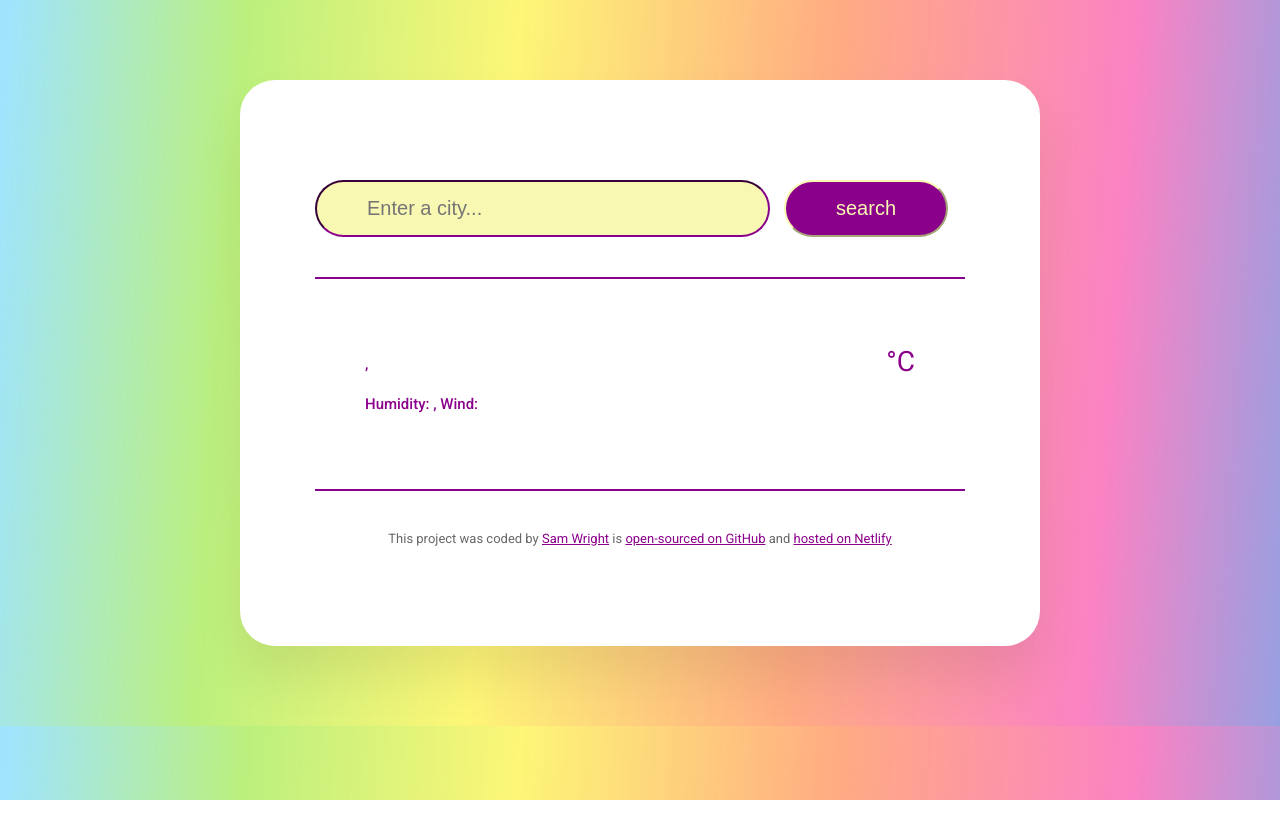
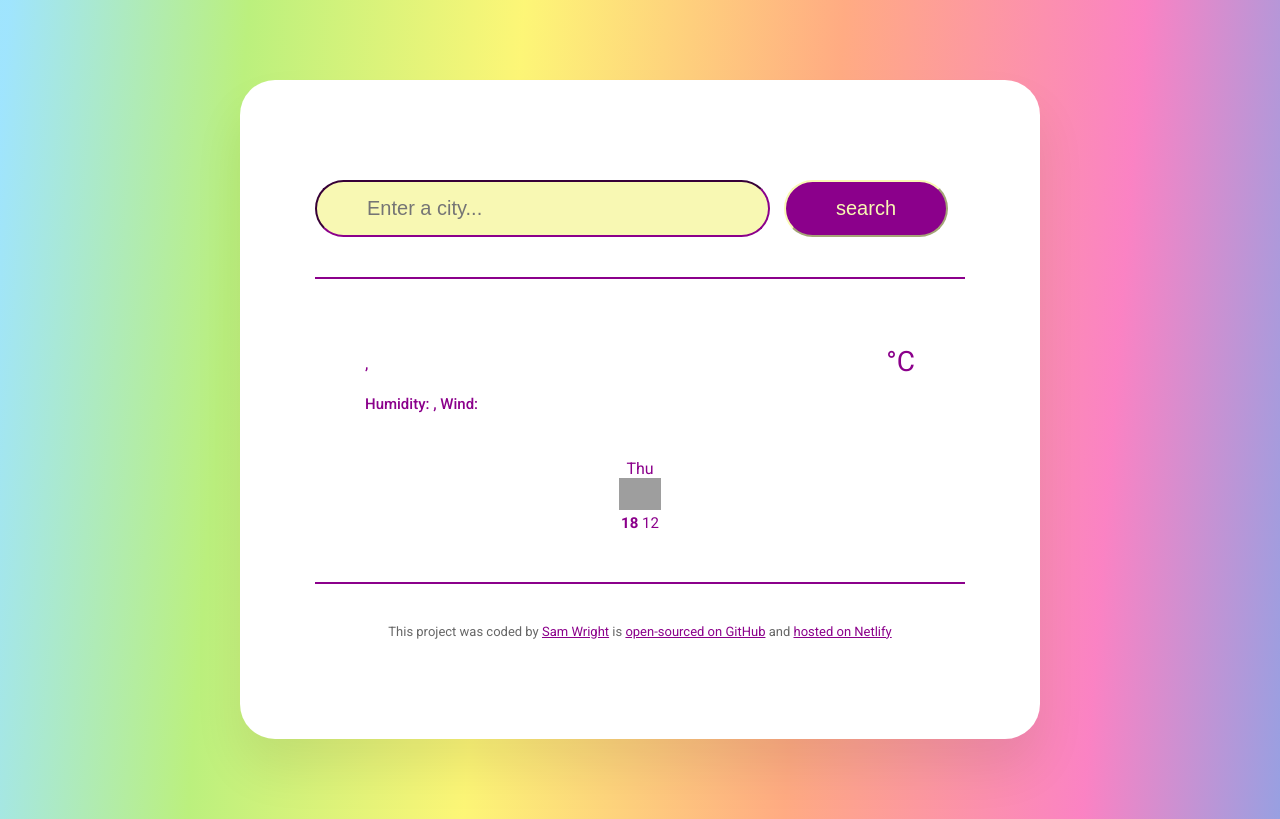
Before and after one commit to sam-apps-craft/Vanilla-Weather-Forecast, a plain HTML site: page index.html in a window 1280 px wide. Drawn offline with nearby package versions, Linux system fonts and the light colour scheme; no server answers; grey boxes are pictures that could not be loaded; a web font is replaced by a local one.

Commit message:
Added forecast HTML and CSS

```diff
--- a/index.html
+++ b/index.html
@@ -41,11 +41,25 @@
             </p>
           </div>
           <div class="weather-app-temperature-container">
-            <div id="icon">
-
-            </div>
+            <div id="icon"></div>
             <div class="weather-app-temperature" id="temperature"></div>
             <div class="weather-app-unit">°C</div>
+          </div>
+        </div>
+        <div class="weather-forecast">
+          <div class="row">
+            <div class="col-2">
+              <div class="weather-forecast-date">Thu</div>
+              <img
+                src="http://shecodes-assets.s3.amazonaws.com/api/weather/icons/few-clouds-night.png"
+                alt=""
+                width="42px"
+              />
+              <div class="weather-forecast-temperatures">
+                <span class="weather-forecast-temperature-max"> 18 </span>
+                <span class="weather-forecast-temperature-min"> 12 </span>
+              </div>
+            </div>
           </div>
         </div>
       </main>
--- a/src/index.css
+++ b/src/index.css
@@ -95,6 +95,26 @@ main {
   font-size: 28px;
 }
 
+.weather-forecast {
+  margin-top: 20px;
+  text-align: center;
+}
+
+.weather-forecast-date {
+  font-size: 16px;
+}
+
+.weather-forecast-temperatures {
+  font-size: 15px;
+}
+
+.weather-forecast-temperature-max {
+  font-weight: bold;
+}
+.weather-forecast-temperatures-min {
+  opacity: 0.3;
+}
+
 footer {
   border-top: 2px solid darkmagenta;
   padding: 40px 0 0 0;
```
